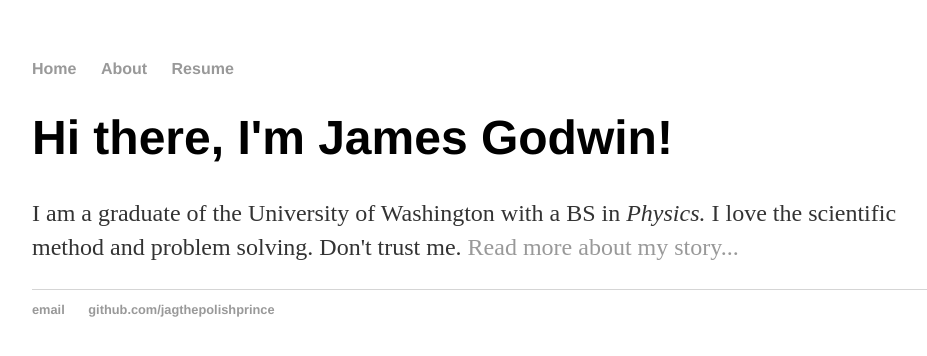
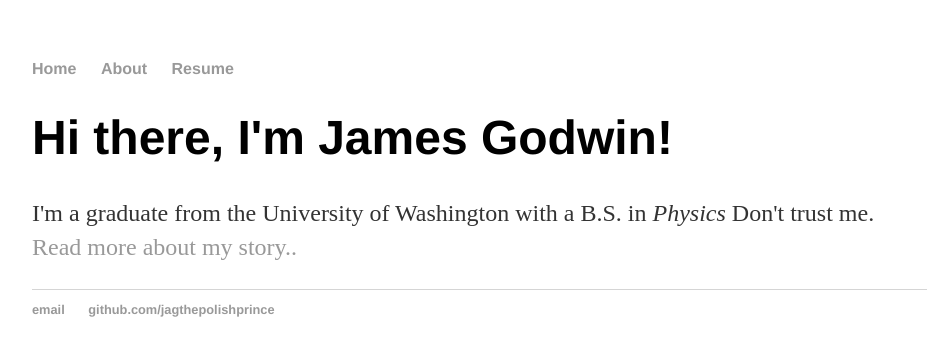
Before and after one commit to jagthepolishprince/jagthepolishprince.github.io, a Jekyll site: the page built from index.html, in a window 1280 px wide. Shown: the top 356 px of the page, without its empty margins (160-1087 px from the left). Built offline with Jekyll 4.4.1, drawn with Linux system fonts in a browser that asks for light colours.

Commit message:
Update index.html

```diff
--- a/index.html
+++ b/index.html
@@ -1,32 +1,8 @@
-<!DOCTYPE html>
-<html>
-
-  <head>
-    <title> James Godwin, Problem Solver</title>
-    <!-- link to main stylesheet -->
-      <link rel="stylesheet" type="text/css" href="/css/main.css">
-   </head>
-<body>
-    <nav>
-      <ul>
-        <li><a href="/">Home</a></li>
-        <li><a href="/about">About</a></li>
-        <li><a href="/resume">Resume</a></li>
-      </ul>
-    </nav>
-    <div class="container">
-    <div class="blurb">
-      <h1>Hi there, I'm James Godwin!</h1>
-      <p>I am a graduate of the University of Washington with a BS in <em>Physics.</em>
- I love the scientific method and problem solving. Don't trust me. <a href="/about">
-        Read more about my story...</a></p>
-        </div><!-- /.blurb -->
-        </div><!-- /.container -->
-        <footer>
-          <ul>
-              <li><a href="mailto:james.a.w.godwin@gmail.com">email</a></li>
-              <li><a href="https://github.com/jagthepolishprince">github.com/jagthepolishprince</a></li>
-            </ul>
-           </footer>
-         </body>
-       </html>
+---
+layout: default
+title: James Godwin, Problem Solver
+---
+<div class="blurb">
+	<h1>Hi there, I'm James Godwin!</h1>
+	<p>I'm a graduate from the University of Washington with a B.S. in <em>Physics</em> Don't trust me. <a href="/about">Read more about my story..</a></p>
+</div><!-- /.blurb -->
```
